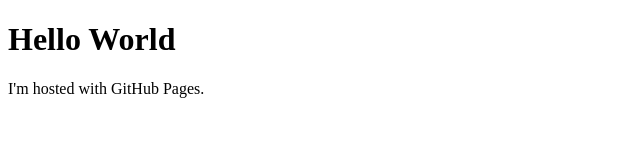
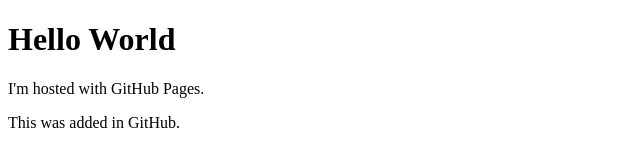
Before and after one commit to bankdirector/danieljbell.github.io, a plain HTML site: page index.html in a window 1280 px wide. Shown: the whole page, without its empty margins (0-640 px from the left). Drawn offline with Linux system fonts and the light colour scheme.

Commit message:
Added paragraph

```diff
--- a/index.html
+++ b/index.html
@@ -3,5 +3,6 @@
 <body>
 <h1>Hello World</h1>
 <p>I'm hosted with GitHub Pages.</p>
+<p>This was added in GitHub.</p>
 </body>
 </html>
```
